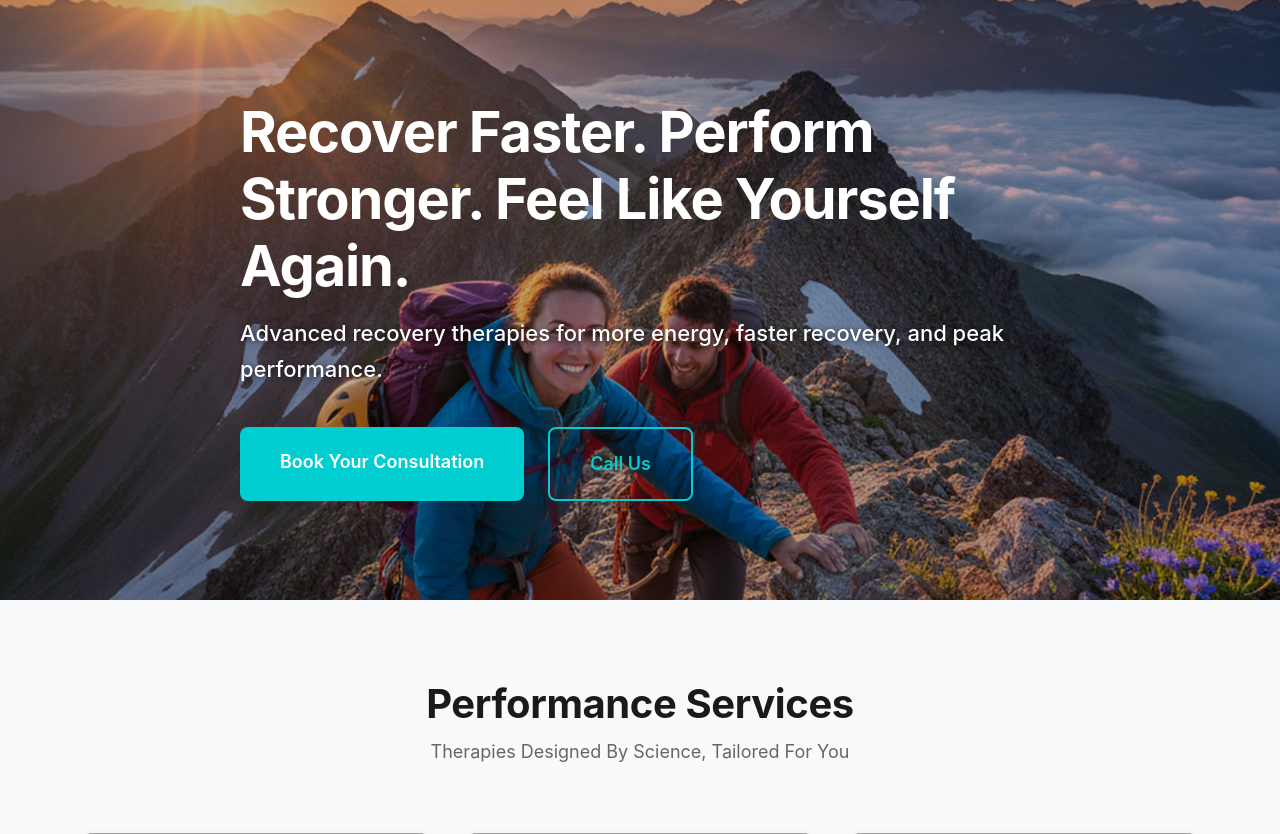
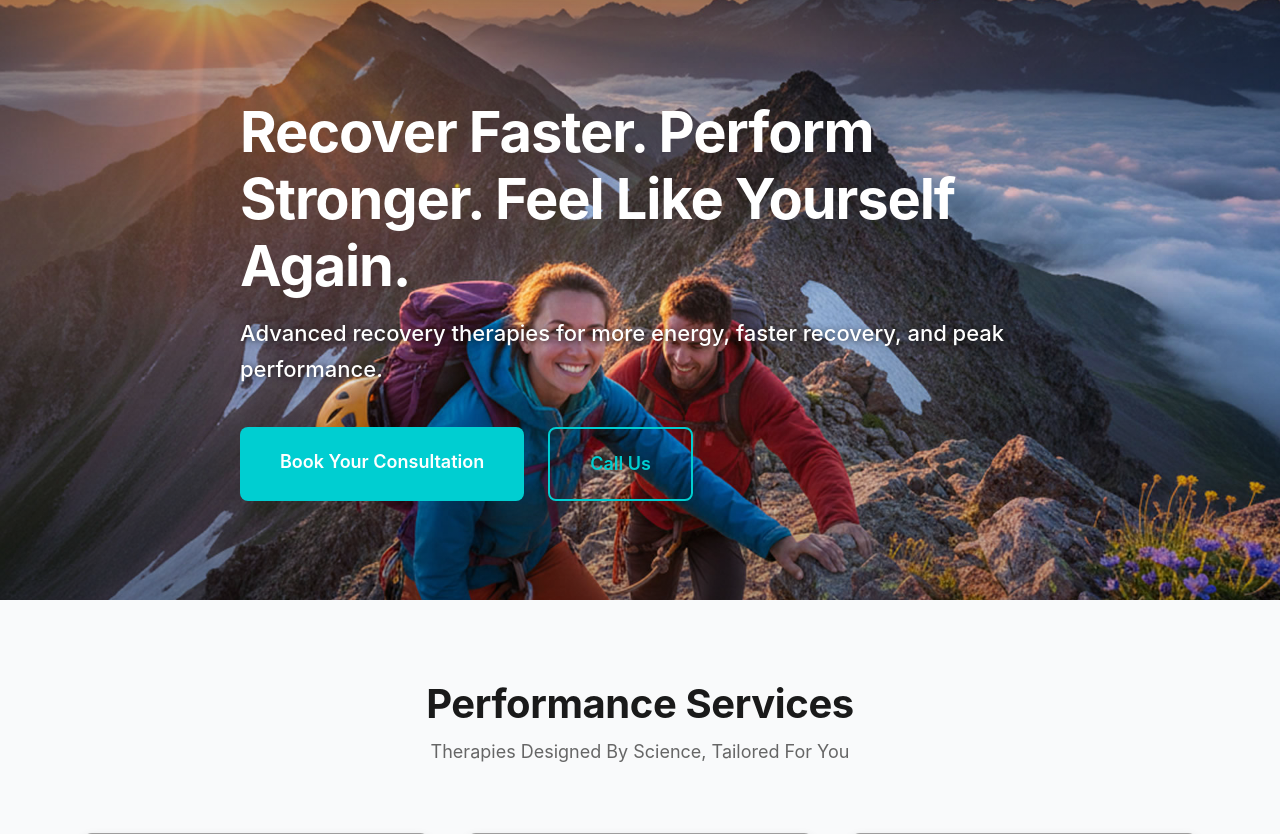
Before and after one commit to kennywright10-rgb/thrive4, a PHP site: page / in a window 1280 px wide. Shown: the part 91-925 px from the top of the page. Run offline with PHP 8.4, Linux system fonts and the light colour scheme; grey boxes are pictures that could not be loaded.

Commit message:
Update styles-updated.css

```diff
--- a/css/styles-updated.css
+++ b/css/styles-updated.css
@@ -307,7 +307,14 @@ strong {
     left: 0;
     width: 100%;
     height: 100%;
-    background: linear-gradient(to bottom, rgba(0, 0, 0, 0.2) 0%, rgba(0, 0, 0, 0.3) 100%);
+    background: linear-gradient(
+        to bottom,
+        rgba(0, 0, 0, 0.3) 0%,
+        rgba(0, 0, 0, 0.1) 30%,
+        rgba(0, 0, 0, 0) 50%,
+        rgba(0, 0, 0, 0.1) 70%,
+        rgba(0, 0, 0, 0.3) 100%
+    );
 }
 
 .hero-background img {
```
